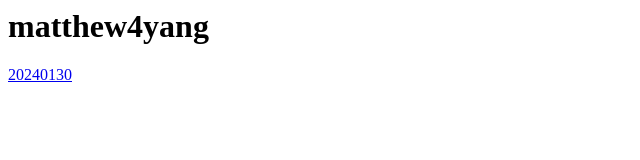
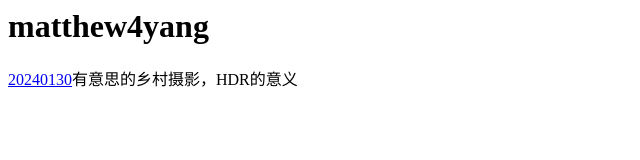
Before and after one commit to matthew4yang/matthew4yang.github.io, a plain HTML site: page index.html in a window 1280 px wide. Shown: the whole page, without its empty margins (0-640 px from the left). Drawn offline with Linux system fonts and the light colour scheme.

Commit message:
Update index.html

```diff
--- a/index.html
+++ b/index.html
@@ -1,2 +1,2 @@
 <h1>matthew4yang</h1>
-<html><a href="20240130.htm">20240130</a></html>
+<html><a href="20240130.htm">20240130</a>有意思的乡村摄影，HDR的意义<br></html>
```
